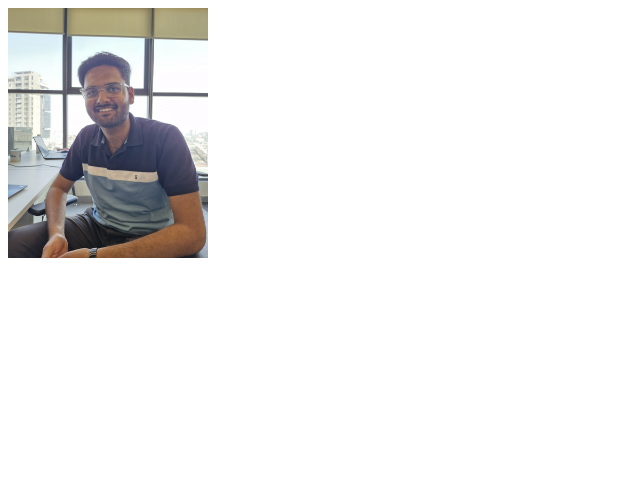
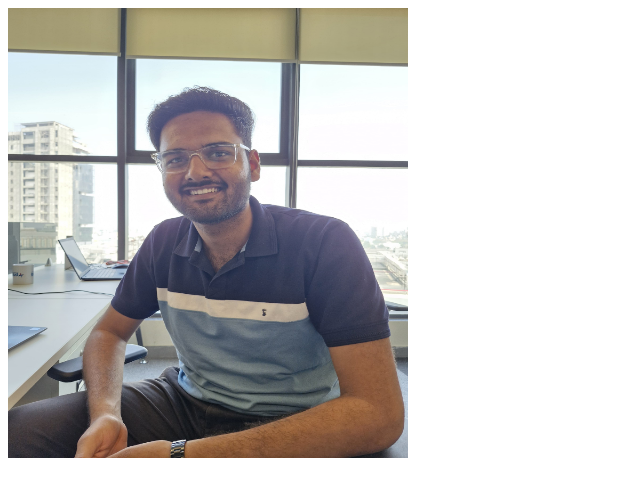
Before and after one commit to HarishKarthikeyan/ProfilePhoto, a plain HTML site: page index.html in a window 1280 px wide. Shown: the whole page, without its empty margins (0-640 px from the left). Drawn offline with Linux system fonts and the light colour scheme.

Commit message:
size change

```diff
--- a/index.html
+++ b/index.html
@@ -6,6 +6,6 @@
     <title>Document</title>
 </head>
 <body>
-    <img src="shivam.jpg" alt="Shivam Jagtap" width="200" height="250">
+    <img src="shivam.jpg" alt="Shivam Jagtap" width="400" height="450">
 </body>
 </html>
```
